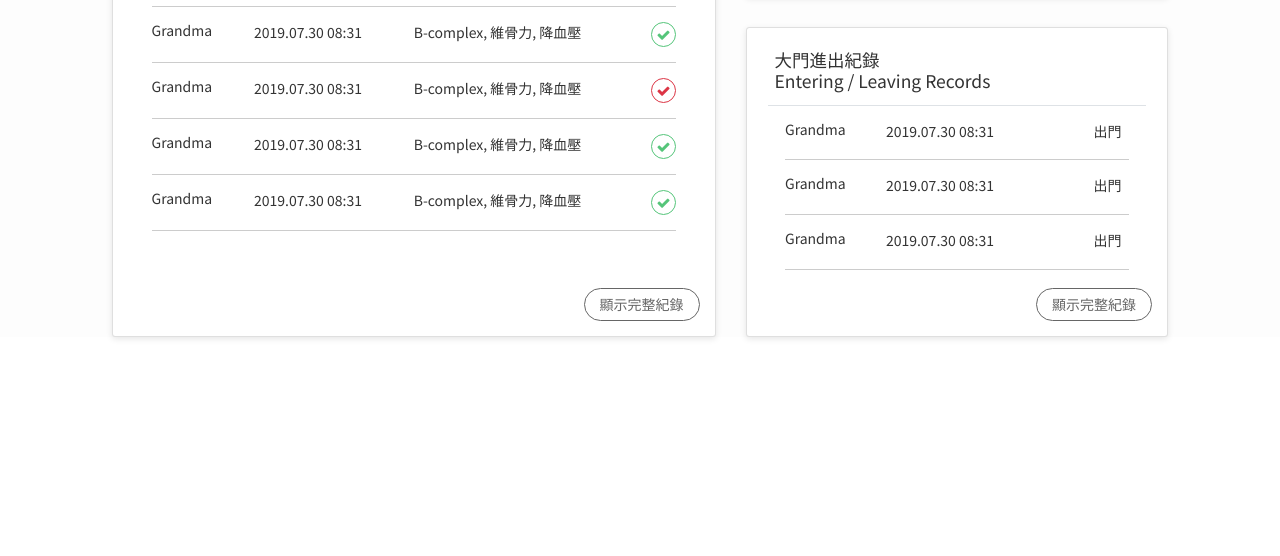
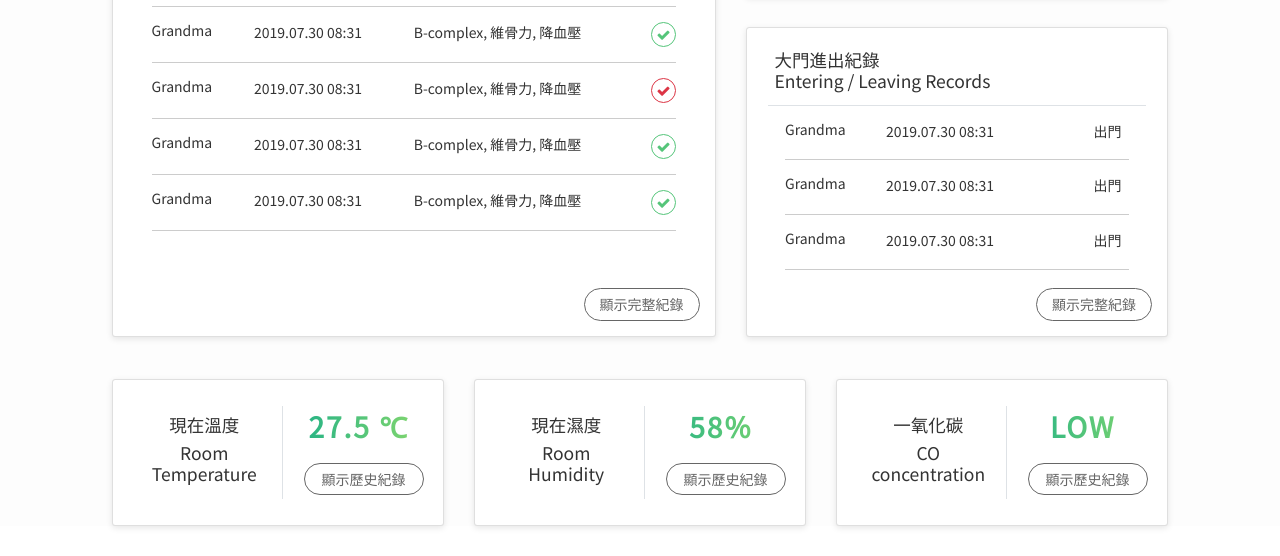
Before and after one commit to properwork-studio/aiot_final_frontend, a website: page dashboard.html in a window 1280 px wide. Shown: the part 519-1075 px from the top of the page. Before the commit the page ends 886 px from the top, so only its background shows below. Drawn offline with nearby package versions, Linux system fonts and the light colour scheme.

Commit message:
Adding Environment block in dashboard page

```diff
--- a/dashboard.html
+++ b/dashboard.html
@@ -207,6 +207,48 @@
                 </li>
                 <a href="#" id="doorRecordBtn" class="detailBtn align-self-end mt-3">顯示完整紀錄</a>
               </ul>
+            </div>
+          </div>
+        </div>
+        <div class="col-md-4 mt-5">
+          <div class="card dashboard__card dashboard__environment">
+            <div class="card-body py-4 d-flex align-items-center">
+              <div class="col-sm-6">
+                <h5 class="custom-heading text-center">現在溫度</h5>
+                <h5 class="custom-heading text-center">Room<br>Temperature</h5>
+              </div>
+              <div class="col-sm-6 border-left py-1 pl-4 ml-1">
+                <h2 class="text-center custom-heading--green mb-0">27.5 &#8451;</h2>
+                <a href="#" class="histBtn" id="tempHistory">顯示歷史紀錄</a>
+              </div>
+            </div>
+          </div>
+        </div>
+        <div class="col-md-4 mt-5">
+          <div class="card dashboard__card dashboard__environment">
+            <div class="card-body py-4 d-flex align-items-center">
+              <div class="col-sm-6">
+                <h5 class="custom-heading text-center">現在濕度</h5>
+                <h5 class="custom-heading text-center">Room<br>Humidity</h5>
+              </div>
+              <div class="col-sm-6 border-left py-1 pl-4 ml-1">
+                <h2 class="text-center custom-heading--green mb-0">58%</h2>
+                <a href="#" class="histBtn" id="tempHistory">顯示歷史紀錄</a>
+              </div>
+            </div>
+          </div>
+        </div>
+        <div class="col-md-4 mt-5">
+          <div class="card dashboard__card dashboard__environment">
+            <div class="card-body py-4 d-flex align-items-center">
+              <div class="col-sm-6">
+                <h5 class="custom-heading text-center">一氧化碳</h5>
+                <h5 class="custom-heading text-center">CO<br>concentration</h5>
+              </div>
+              <div class="col-sm-6 border-left py-1 pl-4 ml-1">
+                <h2 class="text-center custom-heading--green mb-0">LOW</h2>
+                <a href="#" class="histBtn" id="tempHistory">顯示歷史紀錄</a>
+              </div>
             </div>
           </div>
         </div>
--- a/sass/main.scss
+++ b/sass/main.scss
@@ -198,6 +198,26 @@ ul {
   }
 }
 
+.histBtn {
+  border: 1px solid #666;
+  display: inline-block;
+  width: 120px;
+  text-align: center;
+  line-height: 30px;
+  border-radius: 100px;
+  margin-top: 20px;
+  align-self: flex-end;
+  color: #666;
+  font-size: 14px;
+  transition: all .3s;
+
+  &:hover {
+    background-color: #666;
+    color: #fff;
+    text-decoration: none;
+  }
+}
+
 .init {
 
   &__step {
@@ -323,6 +343,11 @@ header {
   &__door {
     height: calc(70% - 15px);
   }
+
+  &__environment {
+    height: 100%;
+    margin-bottom: 10px;
+  }
 }
 
 .member__image {
```
Also changed, not shown: css/style.css.
